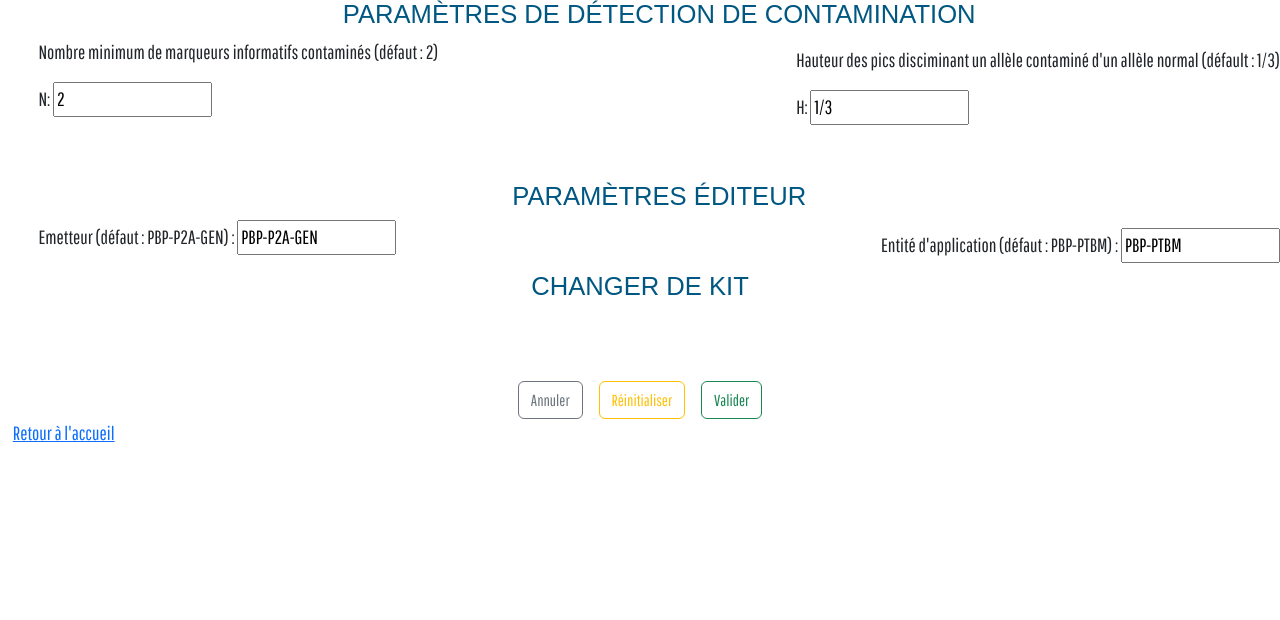
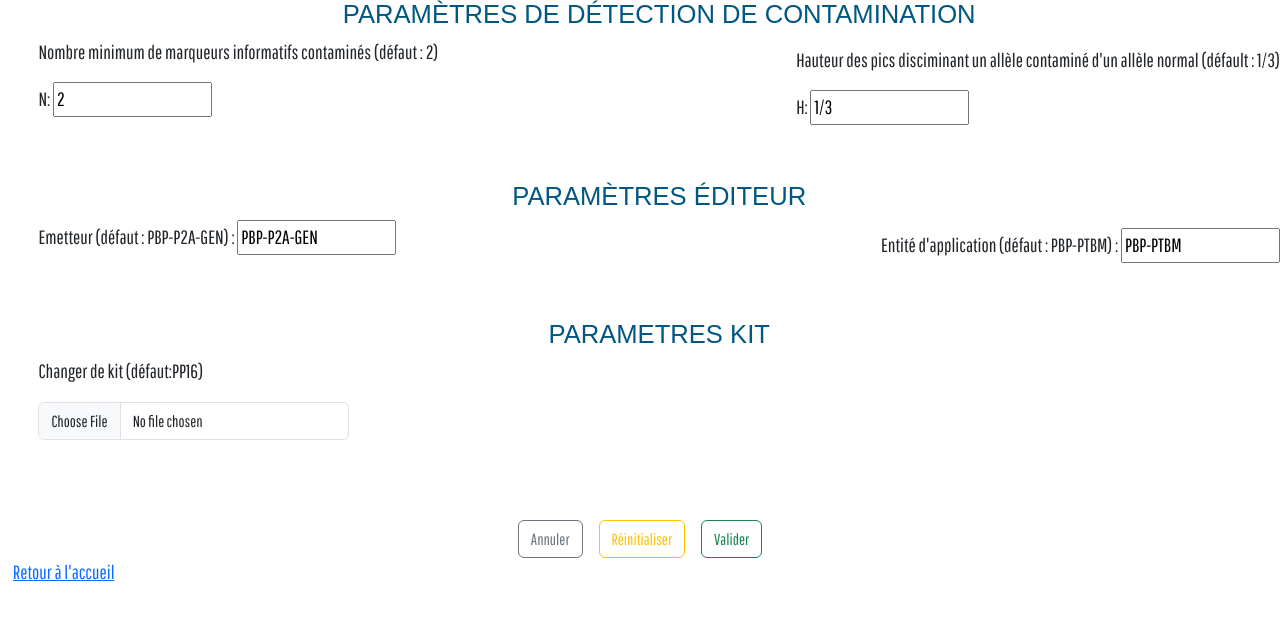
Before and after one commit to RAHMANIfatima/LacFom, a Django app: page /parametres/ in a window 1280 px wide. Shown: the part 93-713 px from the top of the page. Run offline with Django 3.2, Linux system fonts and the light colour scheme; some web fonts are replaced.

Commit message:
Ajout changement de kit dans paramètres

```diff
--- a/Django/src/lacfom/static/css/parametres.css
+++ b/Django/src/lacfom/static/css/parametres.css
@@ -30,13 +30,11 @@ body {
     font-size: clamp(1rem, 1.5vw, 1.5rem);
 }
 
-#nombre-marqueurs,
-#emetteur {
+#nombre-marqueurs,#emetteur {
     margin-bottom: 1rem;
 }
 
-.parametre-detection-contamination,
-.parametre-editeur {
+.parametre-detection-contamination,.parametre-editeur, .changement-kit {
     margin-top: clamp(3rem, 6vh, 5rem);
     margin-left: clamp(1rem, 3vw, 3rem);
 }
--- a/Django/src/lacfom/templates/lacfom/parametres.html
+++ b/Django/src/lacfom/templates/lacfom/parametres.html
@@ -50,7 +50,13 @@
             </div>
 
             <div class="changement-kit">
-                <h2>Changer de kit</h2>
+                <h2>Parametres kit</h2>
+                <p>Changer de kit (défaut:PP16) </p>
+                <form id="upload-json-form" method="post" enctype="multipart/form-data">
+                    {% csrf_token %}
+                    <!-- <label for="json-file">Changer de kit</label> -->
+                    <input type="file" id="json-file" name="json_file" accept=".json" class="form-control w-25">
+                </form>
             </div>
 
             <div class="bouton-parametres d-flex justify-content-center gap-3">
```
